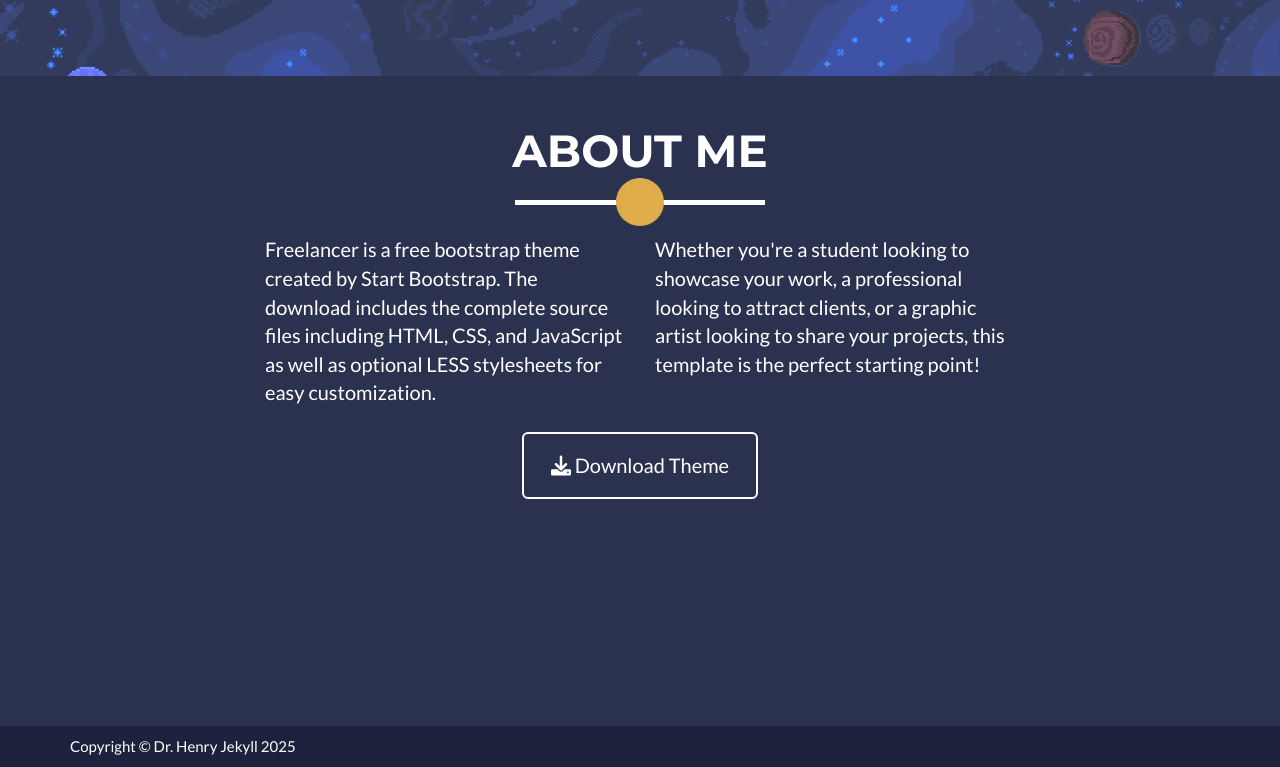
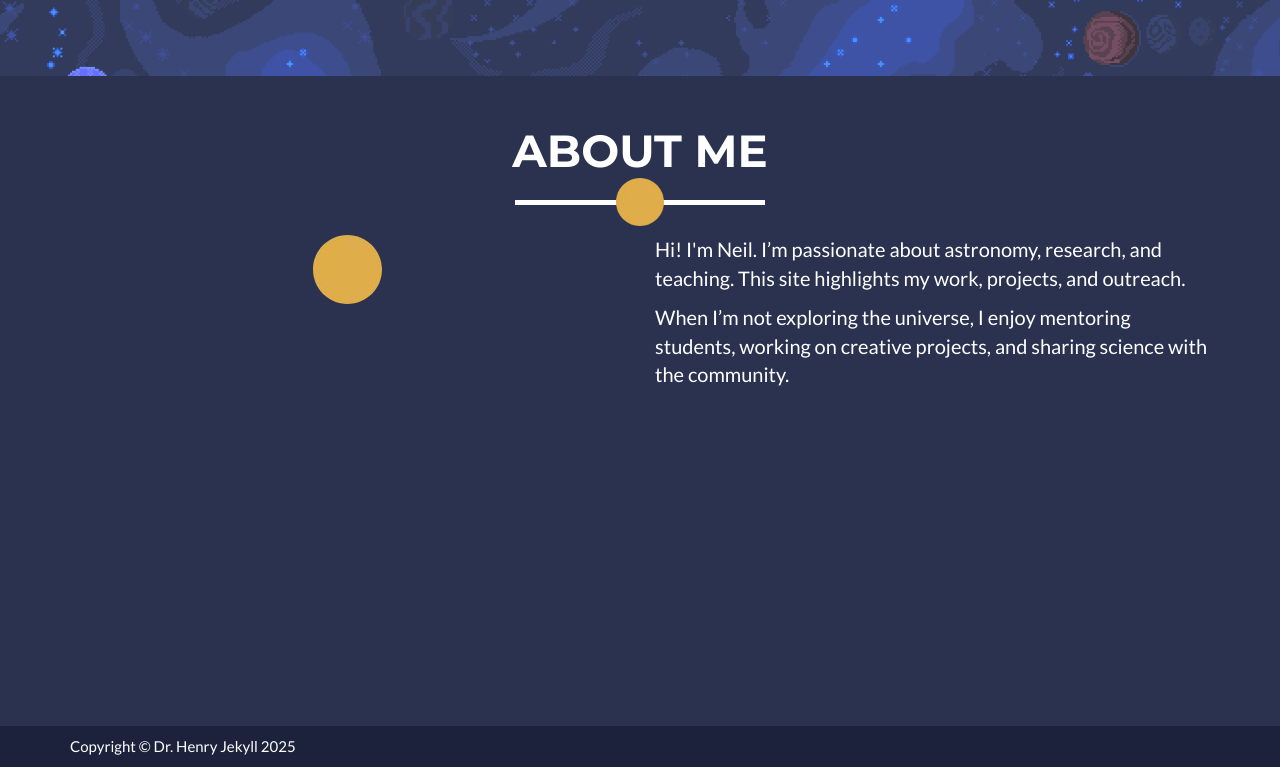
Before and after one commit to 14neil/14neil.github.io, a Jekyll site: the page built from _posts/2025-09-04-project-6.markdown, in a window 1280 px wide and 900 px high, scrolled down 2621 px, cut to the strip 133-900 px from the top of the window. Built offline with Jekyll 4.4.1, drawn with Linux system fonts in a browser that asks for light colours.

Commit message:
Update about_me.html

```diff
--- a/_includes/about_me.html
+++ b/_includes/about_me.html
@@ -7,21 +7,34 @@
         <hr class="moon_full">
       </div>
     </div>
-    <div class="row">
-      <div class="col-lg-4 col-lg-offset-2">
-        <p>Freelancer is a free bootstrap theme created by Start Bootstrap. The download includes the complete
-          source files including HTML, CSS, and JavaScript as well as optional LESS stylesheets for easy
-          customization.</p>
+
+    <div class="row align-items-center">
+      <!-- Slideshow Column -->
+      <div class="col-lg-6">
+        <div id="aboutCarousel" class="carousel slide" data-ride="carousel" data-interval="3000">
+          <div class="carousel-inner">
+            <div class="item active">
+              <img src="img/moon_new.png" class="img-responsive img-centered" alt="About photo 1">
+            </div>
+            <div class="item">
+              <img src="img/moon_fq.png class="img-responsive img-centered" alt="About photo 2">
+            </div>
+            <div class="item">
+              <img src="img/moon_full.png" class="img-responsive img-centered" alt="About photo 3">
+            </div>
+          </div>
+        </div>
       </div>
-      <div class="col-lg-4">
-        <p>Whether you're a student looking to showcase your work, a professional looking to attract clients, or
-          a graphic artist looking to share your projects, this template is the perfect starting point!</p>
-        <!-- Replace below with CV link, which will be uploaded as a PDF to main -->
-      </div>
-      <div class="col-lg-8 col-lg-offset-2 text-center">
-        <a href="https://github.com/jeromelachaud/freelancer-theme" class="btn btn-lg btn-outline">
-          <i class="fa fa-download"></i> Download Theme
-        </a>
+
+      <!-- Text Column -->
+      <div class="col-lg-6">
+        <p>
+          Hi! I'm Neil. I’m passionate about astronomy, research, and teaching.
+          This site highlights my work, projects, and outreach.
+        </p>
+        <p>
+          When I’m not exploring the universe, I enjoy mentoring students, working on creative projects, and sharing science with the community.
+        </p>
       </div>
     </div>
   </div>
```
